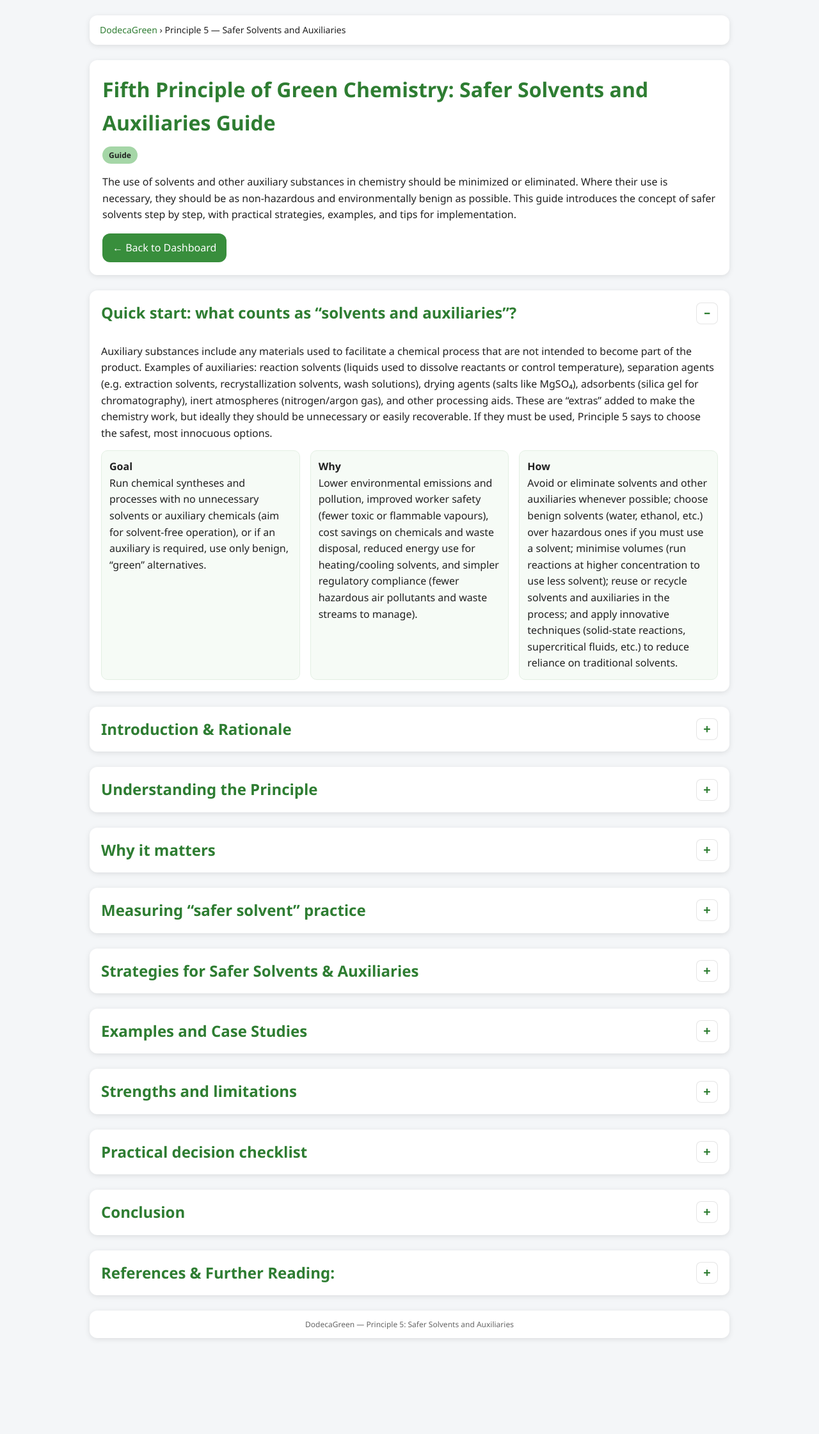
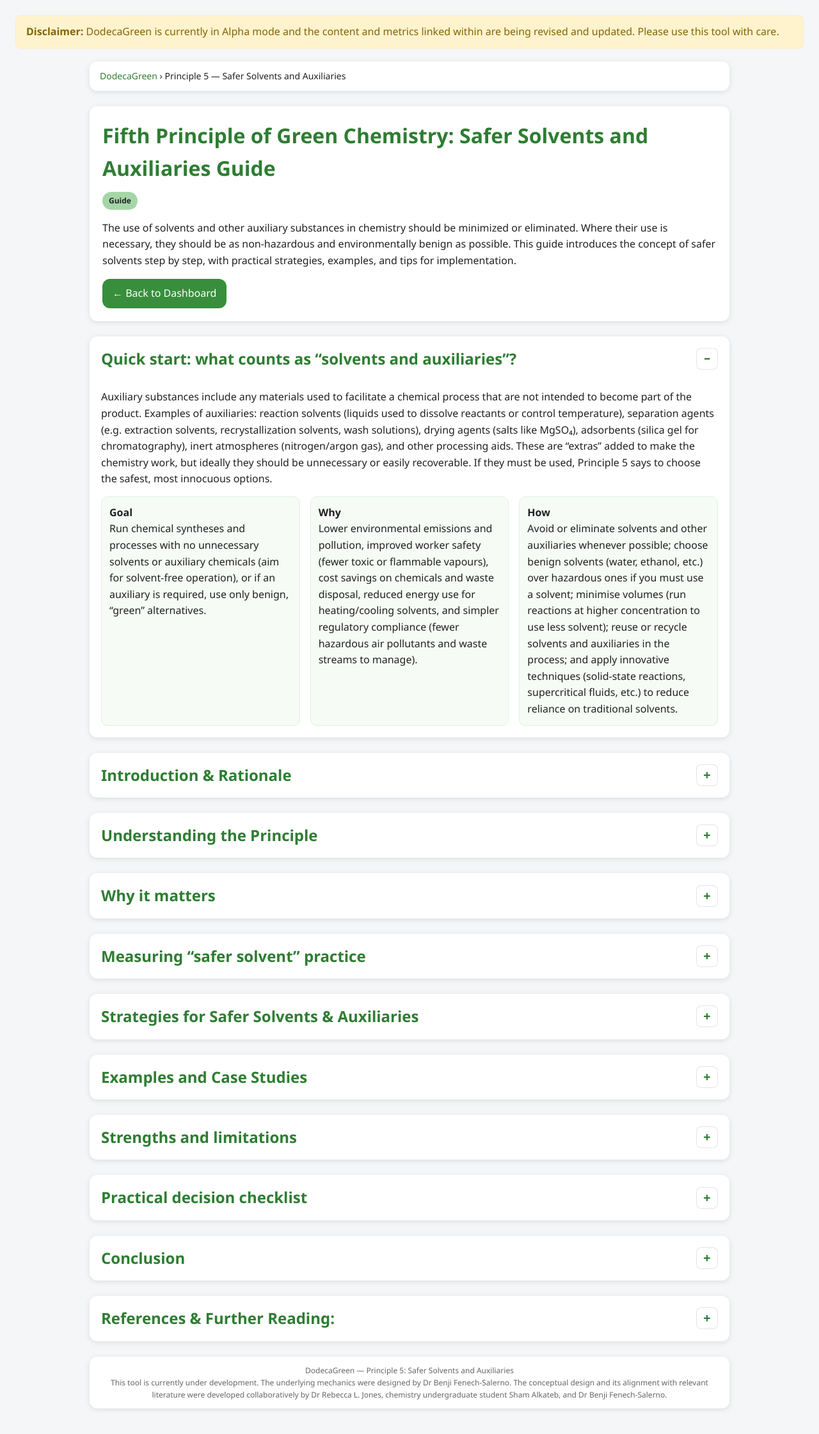
Before and after one commit to NextGenScienceTools/DodecaGreen, a plain HTML site: page 05_gc_safer_solvents_auxiliaries.html in a window 1280 px wide. Shown: the top 2242 px of the page at 64% size. Drawn offline with Linux system fonts and the light colour scheme.

Commit message:
Alpha, Author

```diff
--- a/05_gc_safer_solvents_auxiliaries.html
+++ b/05_gc_safer_solvents_auxiliaries.html
@@ -7,6 +7,11 @@
   <link rel="stylesheet" href="styles.css">
 </head>
 <body>
+
+  <div style="background-color: #fff3cd; color: #856404; padding: 12px 16px; border: 1px solid #ffeeba; border-radius: 8px; margin-bottom: 20px; font-family: 'Segoe UI', Roboto, sans-serif;">
+    <strong>Disclaimer:</strong> DodecaGreen is currently in Alpha mode and the content and metrics linked within are being revised and updated. Please use this tool with care.
+</div>
+
   <div id="main-container">
     <div class="card breadcrumb">
       <a href="index.html">DodecaGreen</a> › Principle 5 — Safer Solvents and Auxiliaries
@@ -238,7 +243,7 @@
       </div>
     </section>
 
-    <footer class="card" style="padding: 12px; text-align: center; font-size: 12px; color: #666;">DodecaGreen — Principle 5: Safer Solvents and Auxiliaries</footer>
+    <footer class="card" style="padding: 12px; text-align: center; font-size: 12px; color: #666;">DodecaGreen — Principle 5: Safer Solvents and Auxiliaries<br>This tool is currently under development.</strong> The underlying mechanics were designed by Dr Benji Fenech-Salerno. The conceptual design and its alignment with relevant literature were developed collaboratively by Dr Rebecca L. Jones, chemistry undergraduate student Sham Alkateb, and Dr Benji Fenech-Salerno.</footer>
   </div>
 
   <script src="script.js"></script>
```
